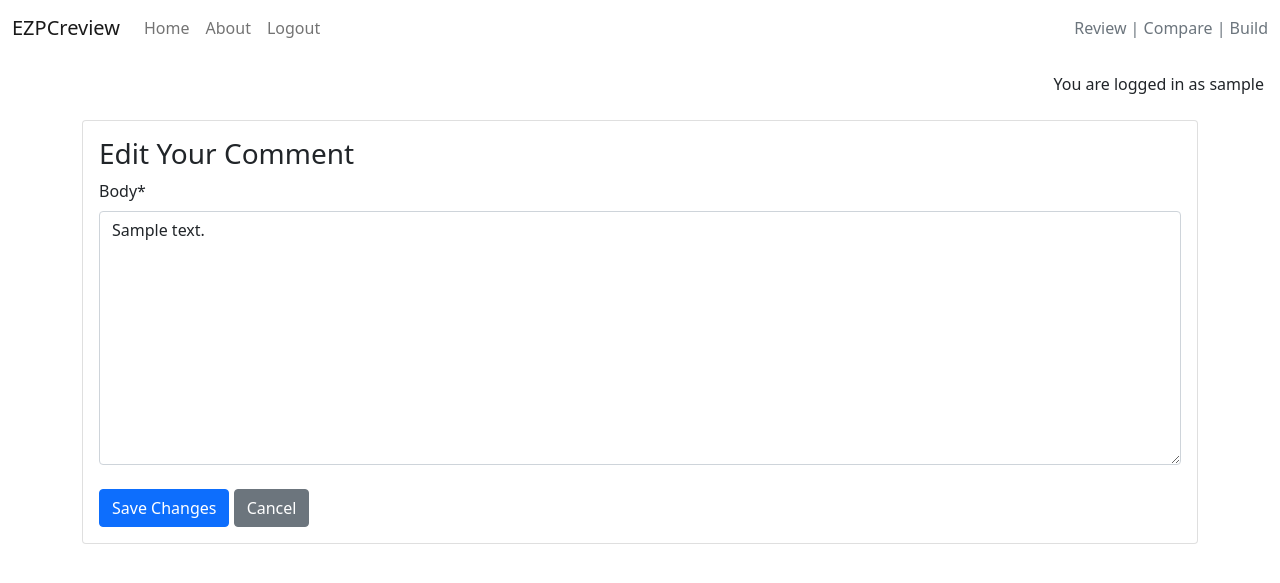
After one commit to jamesfowler-dev/capstone-project, a Django app: page /component/amd-ryzen-5-5600x/edit_comment/1/ in a window 1280 px wide. The commit adds this page. Shown: the top 583 px of the page. Run offline with Django 4.2, Linux system fonts and the light colour scheme; a user stored in the database is signed in; data comes from the database, SQL or seed files in the repository; tables that the repository leaves empty hold one stand-in row (values such as "Sample post"); some libraries are stand-ins or nearby versions.

Commit message:
create template for comment edits

```diff
--- /dev/null
+++ b/review/templates/review/comment_edit.html
@@ -0,0 +1,20 @@
+{% extends "base.html" %}
+{% load crispy_forms_tags %}
+
+{% block content %}
+<div class="container mt-4">
+    <div class="card">
+        <div class="card-body">
+            <h3>Edit Your Comment</h3>
+
+            <form method="post">
+                {% csrf_token %}
+                {{ comment_form|crispy }}
+
+                <button type="submit" class="btn btn-primary mt-2">Save Changes</button>
+                <a href="{% url 'component_detail' component.slug %}" class="btn btn-secondary mt-2">Cancel</a>
+            </form>
+        </div>
+    </div>
+</div>
+{% endblock %}
```
Also changed, not shown: component/templates/component/component_detail.html (+4 -5 lines).
